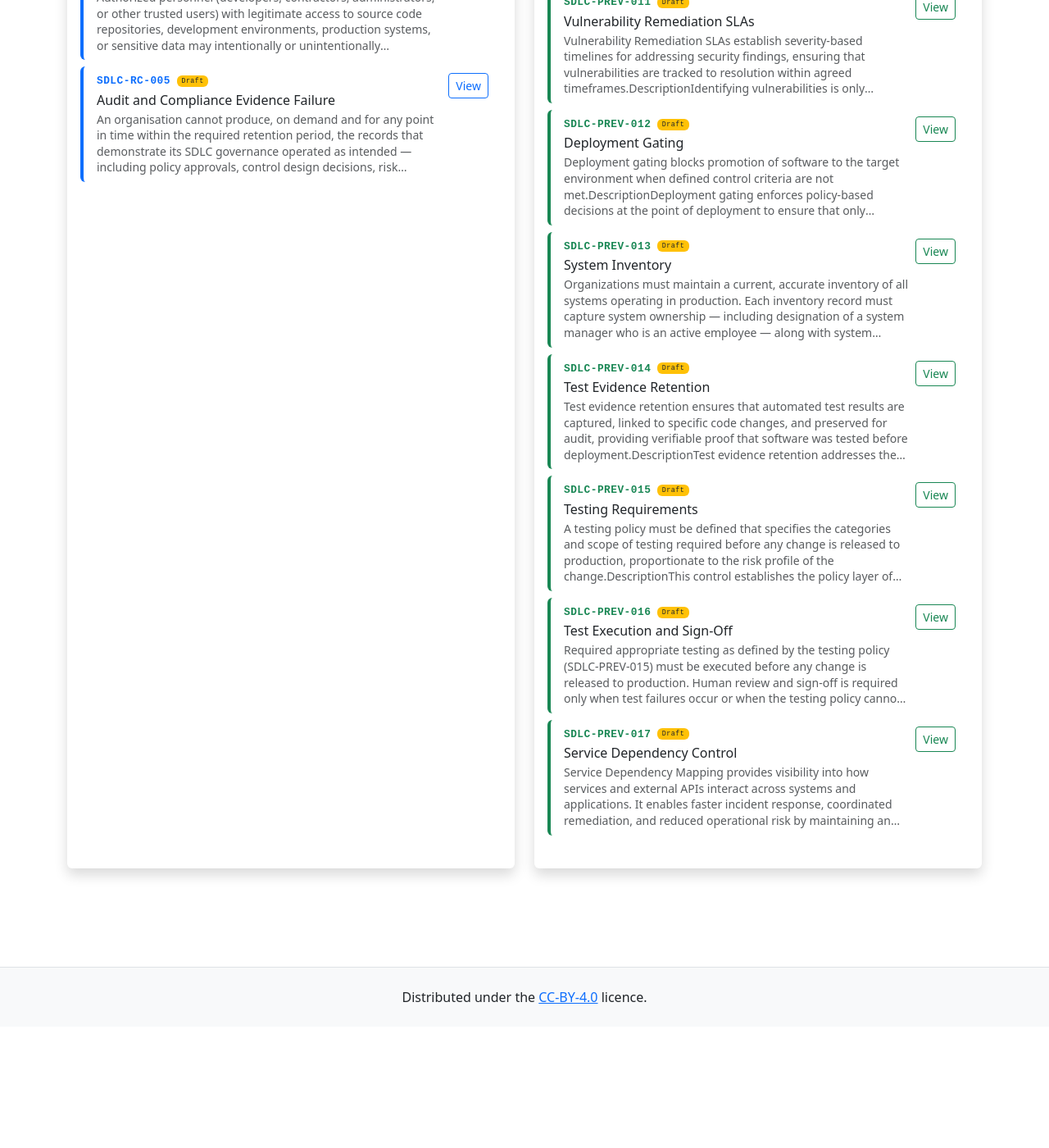
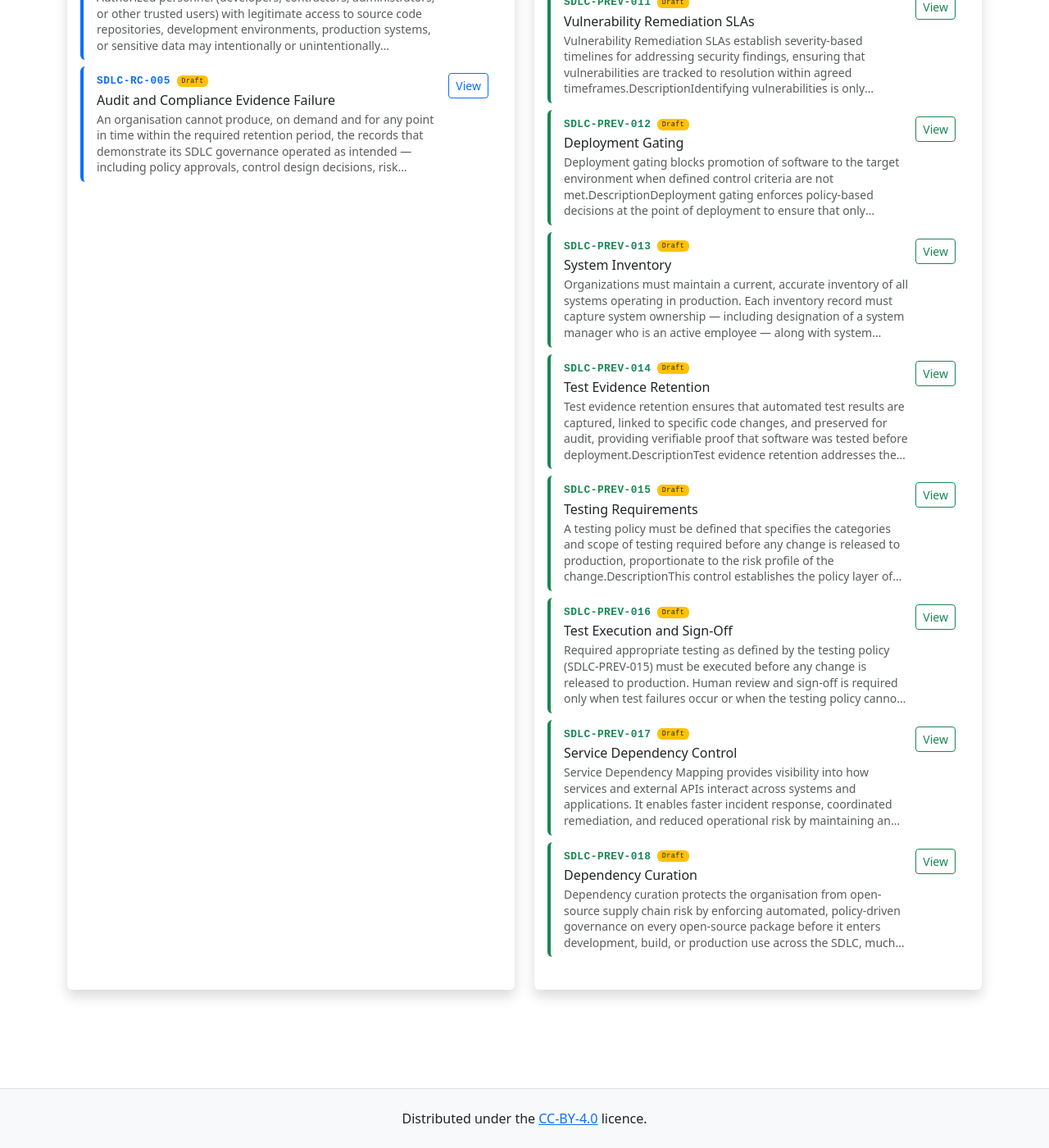
Before and after one commit to finos-labs/SDLC-Controls-Framework, a Jekyll site: the page built from docs/index.md, in a window 1280 px wide and 1400 px high, scrolled down 2197 px. Shown: the whole window at 82% size. Built offline with Jekyll 4.4.1, drawn with Linux system fonts in a browser that asks for light colours; before the commit the page ends 3449 px from its top, so only the background shows below that; some of the changed text lies outside the part shown.

Commit message:
Add mi-18 dependency curation and update mi-14 test evidence
Introduces mi-18 (Dependency Curation) covering pre-download OSS
governance — automated, policy-driven controls applied at package
acquisition to block malicious, vulnerable, or non-compliant packages
before they enter the SDLC.

Also extends mi-14 to include 'built artifact' in the persistent test
evidence linkage so traceability covers the deployable output, not
just commit / branch / pipeline metadata.

Supersedes #67 to satisfy the DCO check.

Co-authored-by: Carmit Hershman <carmith@jfrog.com>
Signed-off-by: aaronsearle <aaron.searle@morganstanley.com>

```diff
--- a/docs/_mitigations/mi-14_test-evidence.md
+++ b/docs/_mitigations/mi-14_test-evidence.md
@@ -40,7 +40,7 @@ In regulated financial services environments, the inability to produce test evid
 ## Requirements
 
 * Automated test suites MUST be executed as part of the CI/CD pipeline for every pull request targeting a protected branch and every build that produces a deployable artefact
-* For Automated test execution results MUST be captured in a structured, machine-readable format (e.g., JUnit XML, CTRF) and stored as persistent artefacts linked to the triggering commit SHA, branch, pipeline run identifier, and timestamp or any other references to ensure traceability back to the intented release
+* For Automated test execution results MUST be captured in a structured, machine-readable format (e.g., JUnit XML, CTRF) and stored as persistent artefacts linked to the triggering commit SHA, branch, built artifact, pipeline run identifier, and timestamp or any other references to ensure traceability back to the intented release
 * Manual test evidence must be associated with the intented release for traceability, downstream gating and reporting.
 * Test evidence artefacts MUST be retained for a minimum period aligned with the organisation's regulatory audit retention policy; this period MUST NOT be less than the longest applicable regulatory retention requirement
 * Retained artefacts MUST be immutable after capture; they MUST NOT be modifiable, deletable, or re-runnable outside an approved and auditable exception process
--- /dev/null
+++ b/docs/_mitigations/mi-18-dependency-curation.md
@@ -0,0 +1,50 @@
+---
+sequence: 18
+title: Dependency Curation
+layout: mitigation
+doc-status: Draft
+type: PREV
+nist-sp-800-53r5_references:
+  - sr-3   # SR-3 Supply Chain Controls and Processes
+mitigates:
+  - ri-10  # Dependency and Transitive Supply Chain Compromise
+related_mitigations:
+  - mi-9   # Component Inventory
+  - mi-7   # Vulnerability Scanning - Dependencies
+  - mi-12  # Deployment Gating
+---
+
+## Summary
+
+Dependency curation protects the organisation from open-source supply chain risk by enforcing automated, policy-driven governance on every open-source package before it enters development, build, or production use across the SDLC, much like a firewall.
+
+## Description
+
+Open-source and third-party packages are fetched continuously during development and CI — from public registries (npm, PyPI, Maven Central, RubyGems, NuGet, crates.io, and others), private feeds, and cached remote repositories. Without curationcontrolling  at the point of acquisition, malicious, tampered, vulnerable, or non-compliant packages can enter the estate before later controls (SBOM generation, vulnerability scanning, deployment gates) ever run.
+
+Dependency curation is the practice of controlling which package versions may be downloaded or resolved, evaluated against security and compliance policies at fetch time, and blocked or substituted before they are used in the SDLC. It operates as **pre-download OSS governance**: the first line of defense in the software supply chain timeline, distinct from post-build scanning or runtime detection.
+
+A curation process SHOULD cover all paths by which open-source dependencies enter the organisation, including developer workstations and IDEs, CI/CD dependency resolution, and organisation-managed binary and package repositories. Policies SHOULD be expressed in terms that security and legal teams can own (severity thresholds, license deny lists, allowlists, malicious-package blocks, immaturity or deprecation rules) while remaining enforceable automatically for developers.
+
+Curation complements [Component Inventory]({% link _mitigations/mi-9-component-inventory.md %}) (what is actually shipped) and [Vulnerability Scanning - Dependencies]({% link _mitigations/mi-7_vulnerability-scanning-dependencies.md %}) (known CVEs in code already in the pipeline). Curation reduces the chance that compromised or policy-violating packages enter the graph in the first place and help reduce fix effort that increase as release process progresses; inventory and scanning remain necessary for transitive visibility, drift, and newly disclosed vulnerabilities.
+
+## Requirements
+
+1. The organisation MUST define and maintain curation policies for open-source packages used in the SDLC, covering at minimum: known malicious or compromised packages, severity-based vulnerability thresholds, license compliance, and criteria for unapproved or restricted packages.
+2. Curation policies MUST be enforced automatically at package acquisition for all supported ecosystems and entry points used by the organisation (developer pulls, CI resolution, and organisation-managed package repositories), not solely by periodic manual review.
+3. Package repositories that proxy public or third-party registries MUST be connected to the curation control plane so that policy evaluation occurs before packages are cached or consumed downstream.
+4. Curation decisions MUST be logged and retained in accordance with the organisation's audit and record-retention requirements.
+
+## Examples & Commentary
+
+* **Pre-download vs post-build:** Blocking a typosquatted or malicious npm package at the remote repository prevents every developer and pipeline from caching it; relying only on a weekly SCA scan on `main` leaves a window where the package is already in lock files and build caches.
+* **License governance:** A policy that blocks copyleft or unknown-license packages at download prevents legal review debt and last-minute release blocks; pair with component inventory SBOMs for attestation of what shipped.
+* **Developer experience:** Integrate curation signals into CLI and IDE workflows so developers see policy outcomes at resolution time rather than only at failed pipeline stages.
+* **Relationship to deployment gating:** Curation at acquisition does not replace [Deployment Gating]({% link _mitigations/mi-12_deployment-gating.md %}) or provenance controls; it narrows what can enter the supply chain graph that those later controls must trust.
+
+## Links
+
+- [NIST SP 800-53r5 SR-3: Supply Chain Controls and Processes](https://nvlpubs.nist.gov/nistpubs/SpecialPublications/NIST.SP.800-53r5.pdf)
+- [NIST SP 800-53r5 SR-11: Component Authenticity](https://nvlpubs.nist.gov/nistpubs/SpecialPublications/NIST.SP.800-53r5.pdf)
+- [NIST SSDF SP 800-218](https://csrc.nist.gov/pubs/sp/800/218/final) (PO.3)
+- [OWASP SCVS](https://scvs.owasp.org/) (Guidance: Open Source Policy)
```
